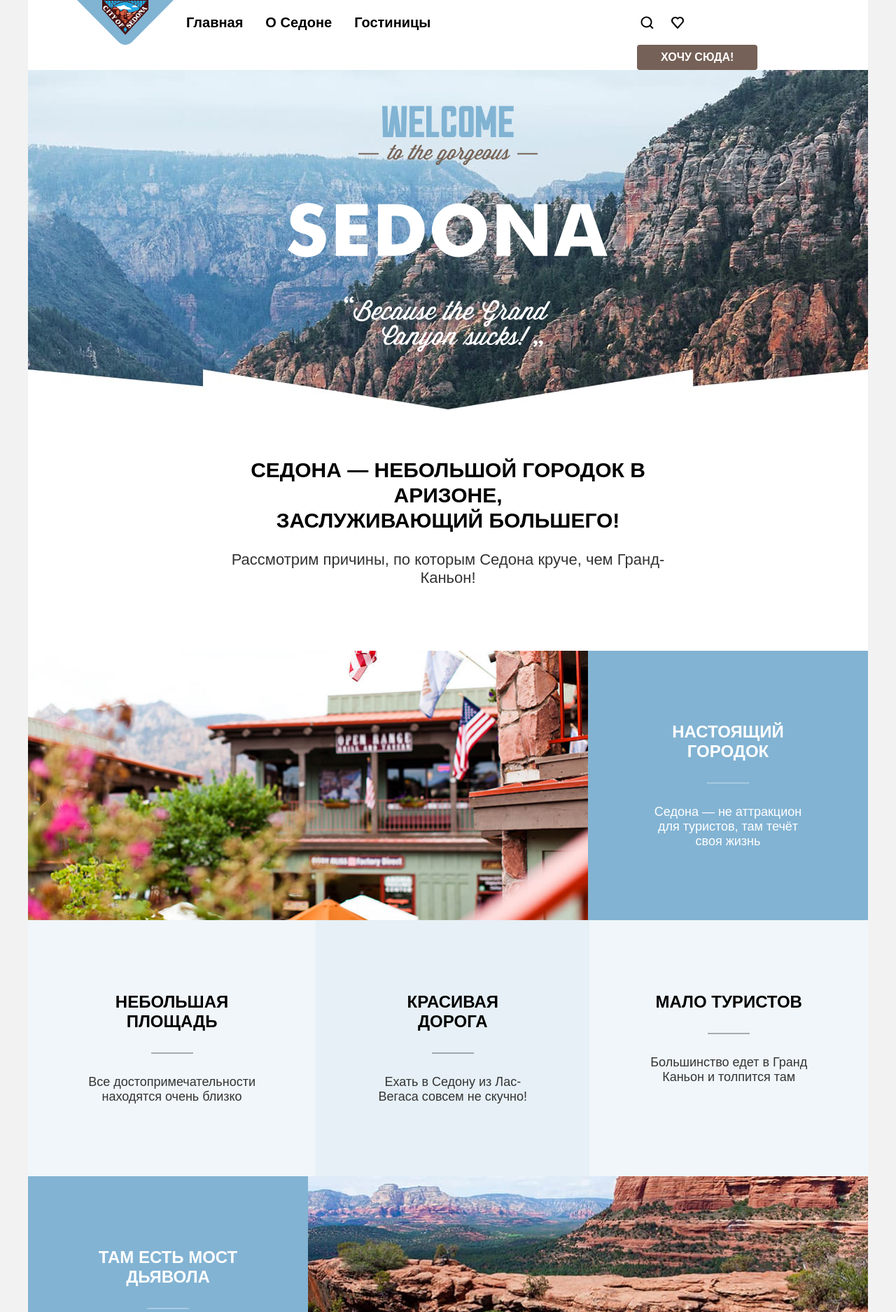
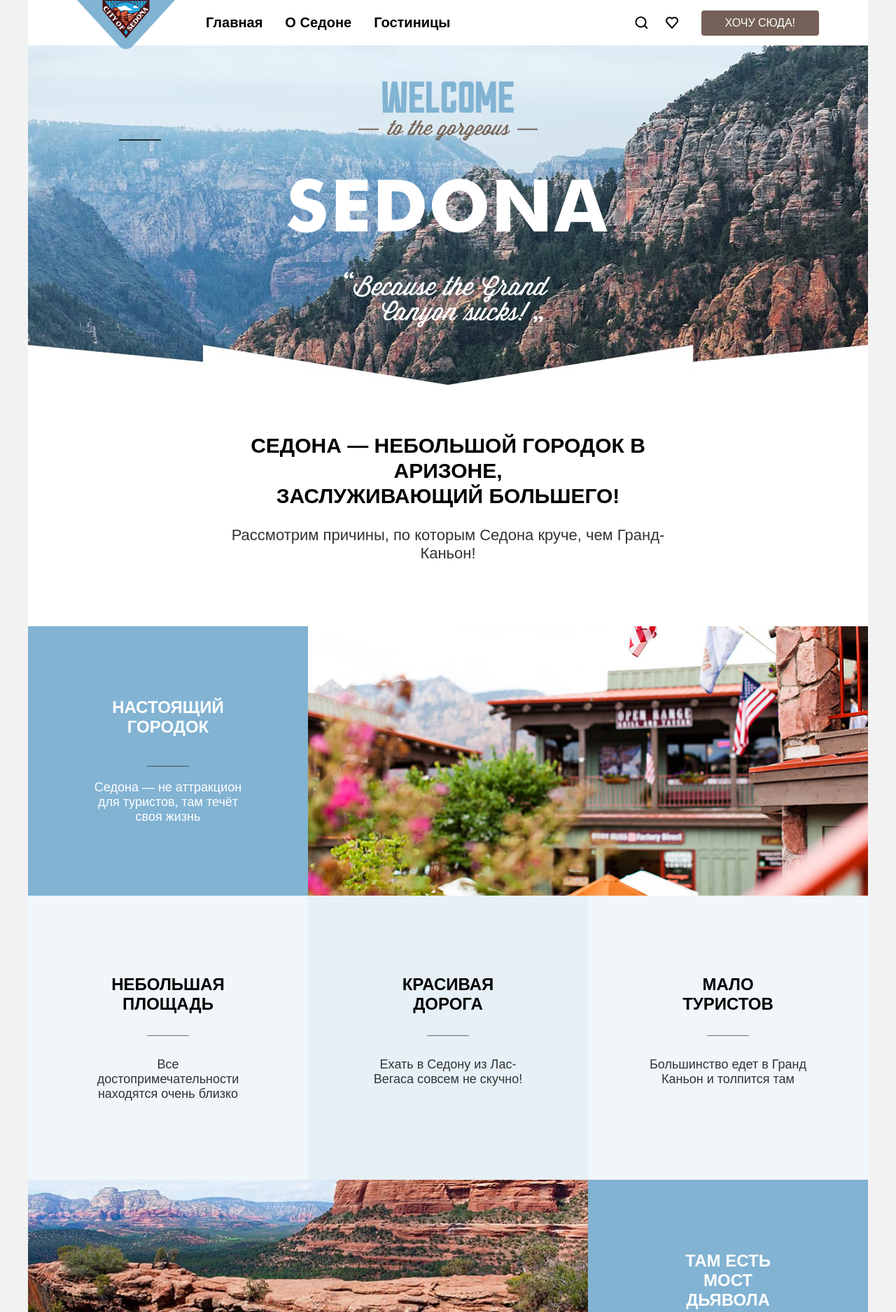
Before and after one commit to htmlacademy-htmlcss/2328903-sedona-37, a plain HTML site: page index.html in a window 1280 px wide. Shown: the top 1875 px of the page at 70% size. Drawn offline with Linux system fonts and the light colour scheme.

Commit message:
Корректировки

```diff
--- a/index.html
+++ b/index.html
@@ -13,7 +13,7 @@
     <header class="page-header" data-test="header">
       <nav class="navigation">
         <a href="index.html" class="logo">
-          <img src="images/logo.svg" alt="Логотип города Седона" width="138" height="64">
+          <img src="images/logo.svg" alt="Логотип города Седона" width="140" height="70">
         </a>
         <ul class="navigation-list">
           <li class="navigation-item">
@@ -41,10 +41,10 @@
               </span>
             </a>
           </li>
-          <li class="navigation-item link-wrapper">
-            <a class="navigation-link booking-hotel" href="#">Хочу сюда!</a>
-          </li>
         </ul>
+        <div class="link-wrapper">
+          <a class="booking-hotel" href="#">Хочу сюда!</a>
+        </div>
       </nav>
     </header>
     <main class="main main-container" data-test="main">
@@ -63,9 +63,8 @@
             <p class="hero-description">Рассмотрим причины, по которым Седона круче, чем Гранд-Каньон!</p>
           </div>
           <div class="advantage-photo-wrapper">
-            <div class="advantage-item">
+            <div class="advantage-item advantage-wrapper">
               <h3 class="advantage-h3">Настоящий городок</h3>
-              <div class="advantage-separator"></div>
               <p>Седона — не аттракцион для туристов, там течёт своя жизнь</p>
             </div>
             <div class="advantage-img">
@@ -75,17 +74,14 @@
           <div class="advantage-card-wrapper">
             <div class="advantage-item">
               <h3 class="advantage-h3">Небольшая площадь</h3>
-              <div class="advantage-separator"></div>
               <p class="advantage-card-p">Все достопримечательности находятся очень близко</p>
             </div>
             <div class="advantage-item">
               <h3 class="advantage-h3">Красивая дорога</h3>
-              <div class="advantage-separator"></div>
               <p class="advantage-card-p">Ехать в Седону из Лас-Вегаса совсем не скучно!</p>
             </div>
             <div class="advantage-item">
               <h3 class="advantage-h3">Мало туристов</h3>
-              <div class="advantage-separator"></div>
               <p class="advantage-card-p">Большинство едет в Гранд Каньон и толпится там</p>
             </div>
           </div>
@@ -93,9 +89,8 @@
             <div class="advantage-img">
               <img src="images/photo-2.jpg" alt="Фото каньона" width="800" height="385">
             </div>
-            <div class="advantage-item">
+            <div class="advantage-item advantage-wrapper">
               <h3 class="advantage-h3">Там есть мост дьявола</h3>
-              <div class="advantage-separator"></div>
               <p>Да, по нему можно пройти! Если вы осмелитесь, разумеется</p>
             </div>
           </div>
--- a/styles/styles.css
+++ b/styles/styles.css
@@ -65,12 +65,12 @@
   }
 
   .navigation-list {
-    margin-left: 28px;
     display: flex;
     flex-wrap: wrap;
     width: 507px;
     margin: 0;
     padding: 0;
+    margin-left: 28px;
     list-style: none;
   }
 
@@ -82,8 +82,13 @@
   }
 
   .navigation-user {
-    max-width: 268px;
+    display: flex;
+    flex-wrap: wrap;
+    margin: 0;
+    padding: 0;
     margin-left: auto;
+    width: 100px;
+    list-style: none;
   }
 
   .navigation-link {
@@ -194,10 +199,6 @@
     flex-direction: row;
   }
 
-  .advantage-photo-wrapper:nth-child(2n) {
-    flex-direction: row-reverse;
-  }
-
   .advantage-photo-wrapper .advantage-item {
     display: flex;
     flex-direction: column;
@@ -211,17 +212,49 @@
   }
 
   .advantage-card-wrapper .advantage-item {
+    position: relative;
+    width: 230px;
     background-color: #83B3D31F;
-    padding: 103px 85px;
+    padding: 112.5px 85px;
   }
 
   .advantage-card-wrapper .advantage-item:nth-child(2n) {
     background-color: #83B3D333;
   }
 
+  .advantage-text-wrapper {
+    position: relative;
+    width: 400px;
+    padding: 102px 85px;
+    background-color: #82B3D3;
+  }
+
+  .advantage-text-wrapper::after {
+    position: absolute;
+    content: '';
+    top: 188px;
+    left: 170px;
+    width: 60px;
+    height: 2px;
+    background-color: rgba(255, 255, 255, 0.3);
+  }
+
   .advantage-item {
     background-color: #82B3D3;
+    position: relative;
+    min-width: 230px;
+    padding: 112.5px 85px;
+  }
 
+  .advantage-item::after {
+    position: absolute;
+    content: '';
+    top: 199px;
+    left: 170px;
+    width: 60px;
+    height: 2px;
+    background-color: rgba(0, 0, 0, 0.3);
+    ;
   }
 
   .advantage-img {
@@ -229,14 +262,13 @@
   }
 
   .advantage-h3 {
-    font-weight: 700;
+    width: 172px;
     font-size: 24px;
     line-height: 28px;
     text-align: center;
     text-transform: uppercase;
     color: #ffffff;
-    margin: 0;
-    margin-bottom: 30px;
+    margin: 0 auto 62px auto;
   }
 
   .advantage-card-wrapper .advantage-h3 {
@@ -244,19 +276,11 @@
   }
 
   .advantage-card-p {
-    margin: 0;
+    margin: 0 auto;
   }
 
   .advantage-item .advantage-card-p {
     color: #333333;
-  }
-
-  .advantage-separator {
-    width: 60px;
-    height: 2px;
-    background-image: url("../images/divider.svg");
-    margin: 0 auto;
-    margin-bottom: 30px;
   }
 
   .advantage-card-wrapper .advantage-separator {
@@ -272,11 +296,11 @@
 
   .slogan {
     background-color: #FFFFFF;
-    margin: 64px 0;
+    padding: 64px 347.5px;
+    position: inherit;
   }
 
   .slogan-name {
-    font-weight: 700;
     font-size: 30px;
     line-height: 36px;
     text-align: center;
@@ -302,6 +326,7 @@
 
   .advantage-list .advantage-item {
     padding: 80px 85px;
+    position: inherit;
   }
 
   .advantage-list {
```
